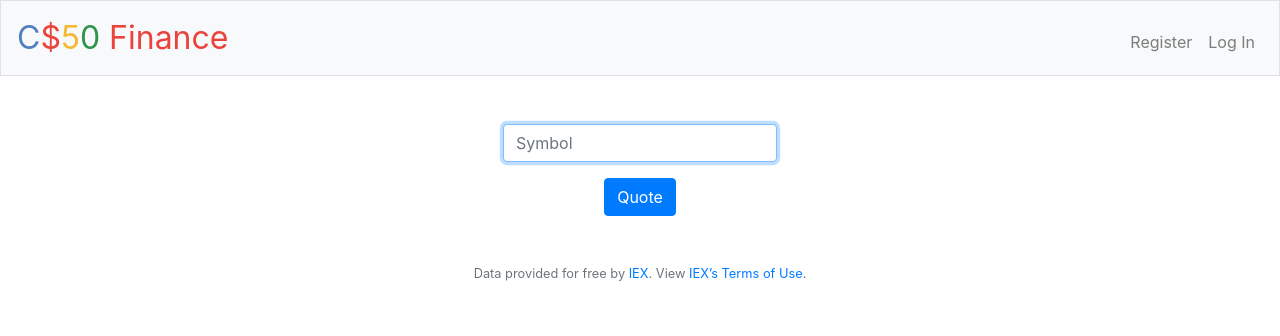
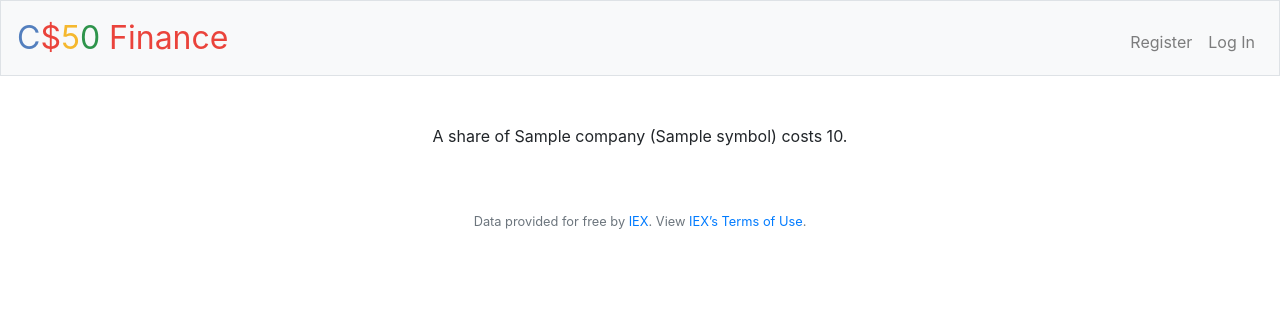
Before and after one commit to havefuncoding/CS50_Finance, a Flask app: template finance/templates/quote.html in a window 1280 px wide. Shown: the top 336 px of the page. Run offline with Flask 2, Linux system fonts and the light colour scheme; the template is opened without the code that fills it: most values are stand-ins (such as "Sample title", 1, 10 or a date in 2020); some libraries are stand-ins or nearby versions.

Commit message:
quote - display company, symbol, price

```diff
--- a/finance/application.py
+++ b/finance/application.py
@@ -120,7 +120,12 @@ def logout():
 def quote():
     """Get stock quote."""
     if request.method == "POST":
-        pass
+        # Quote response example, {'name': 'Apple, Inc.', 'price': 257.955, 'symbol': 'AAPL'}
+        quote = lookup(request.form.get("symbol"))
+        if not quote:
+            return apology("must provide symbol")
+        else:
+            return render_template("quote.html", company=quote['name'], price=quote['price'], symbol=quote['symbol'])
 
     else:
         return render_template("quote.html")
--- a/finance/templates/quote.html
+++ b/finance/templates/quote.html
@@ -4,11 +4,20 @@
     Log In
 {% endblock %}
 
+
     {% block main %}
         <form action="/quote" method="post">
+
+            {% if company %}
+                <!--Print as "A share of Apple, Inc. (AAPL) costs $257.96."-->
+                <p>A share of {{ company }} ({{ symbol }}) costs {{ price }}.</p>
+            {% else %}
+
             <div class="form-group">
                 <input autocomplete="off" autofocus class="form-control" name="symbol" placeholder="Symbol" type="text">
             </div>
             <button class="btn btn-primary" type="submit">Quote</button>
+            {% endif %}
+
         </form>
     {% endblock %}
```
Lines whose indentation alone changed are shown as unchanged.
